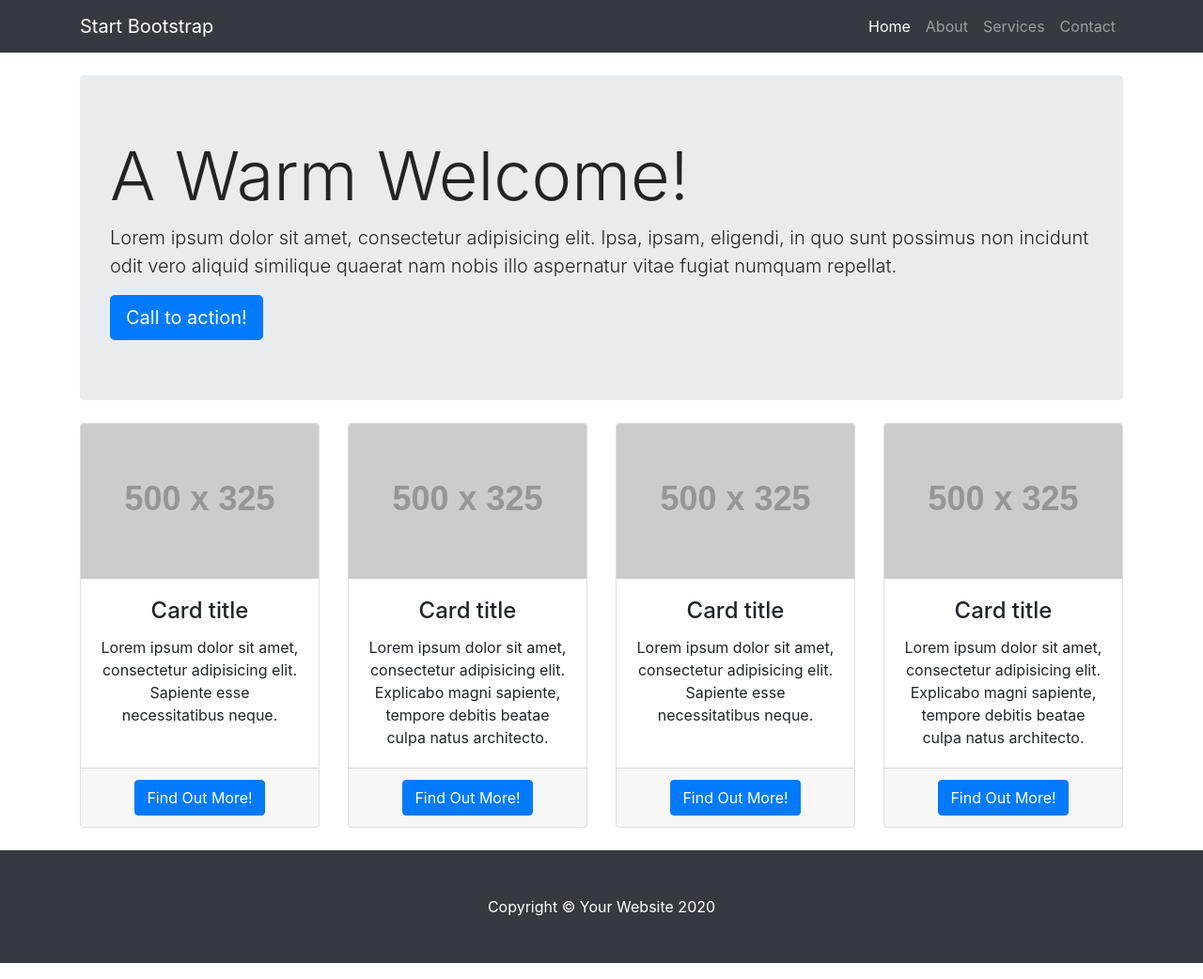
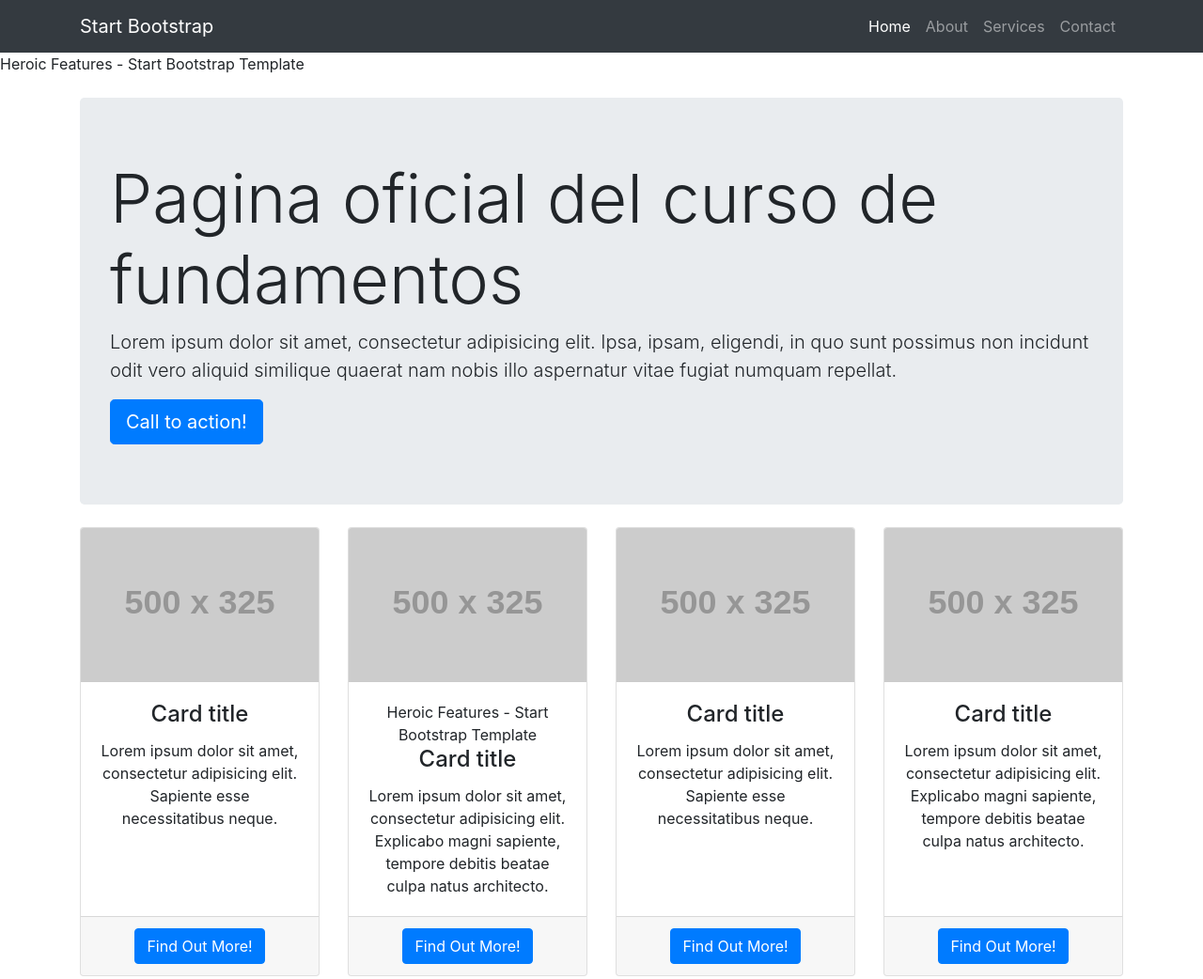
Before and after one commit to equipo19FB/externo, a website: page index.html in a window 1280 px wide. Shown: the top 1042 px of the page at 94% size. Drawn offline with Linux system fonts and the light colour scheme; placeholder pictures from the web are drawn by us.

Commit message:
Update index.html

```diff
--- a/index.html
+++ b/index.html
@@ -8,7 +8,7 @@
   <meta name="description" content="">
   <meta name="author" content="">
 
-  <title>Heroic Features - Start Bootstrap Template</title>
+  <title>Equipo 19</title>
 
   <!-- Bootstrap core CSS -->
   <link href="vendor/bootstrap/css/bootstrap.min.css" rel="stylesheet">
@@ -16,7 +16,7 @@
   <!-- Custom styles for this template -->
   <link href="css/heroic-features.css" rel="stylesheet">
 
-</head>
+</head>Heroic Features - Start Bootstrap Template
 
 <body>
 
@@ -53,7 +53,7 @@
 
     <!-- Jumbotron Header -->
     <header class="jumbotron my-4">
-      <h1 class="display-3">A Warm Welcome!</h1>
+      <h1 class="display-3">Pagina oficial del curso de fundamentos</h1>
       <p class="lead">Lorem ipsum dolor sit amet, consectetur adipisicing elit. Ipsa, ipsam, eligendi, in quo sunt possimus non incidunt odit vero aliquid similique quaerat nam nobis illo aspernatur vitae fugiat numquam repellat.</p>
       <a href="#" class="btn btn-primary btn-lg">Call to action!</a>
     </header>
@@ -77,7 +77,7 @@
       <div class="col-lg-3 col-md-6 mb-4">
         <div class="card h-100">
           <img class="card-img-top" src="http://placehold.it/500x325" alt="">
-          <div class="card-body">
+          <div class="card-body">Heroic Features - Start Bootstrap Template
             <h4 class="card-title">Card title</h4>
             <p class="card-text">Lorem ipsum dolor sit amet, consectetur adipisicing elit. Explicabo magni sapiente, tempore debitis beatae culpa natus architecto.</p>
           </div>
```
